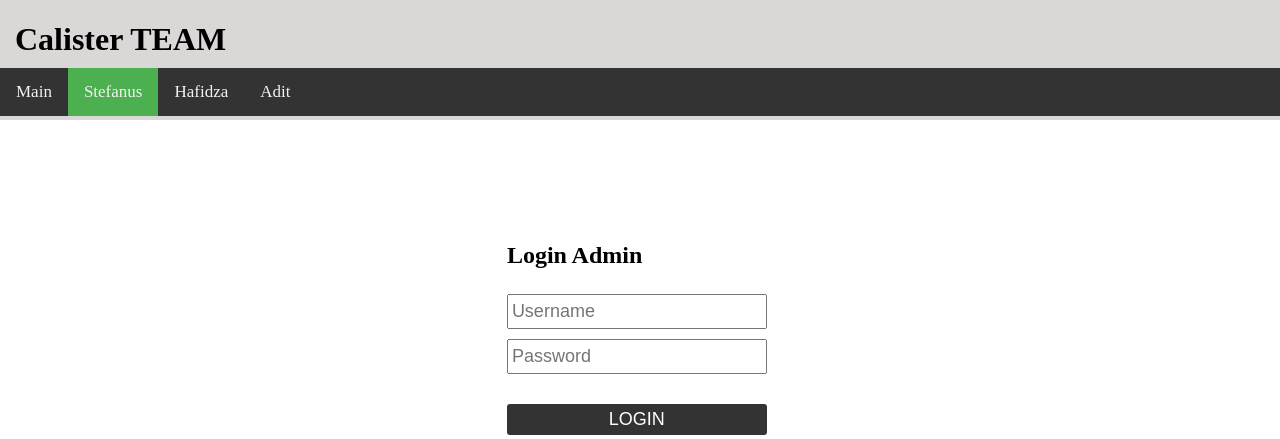
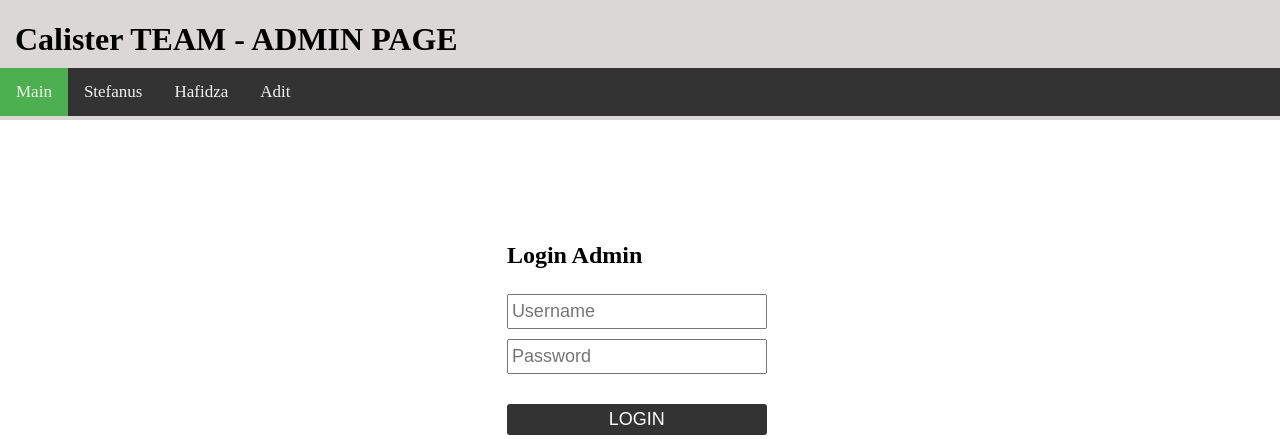
Before and after one commit to garras16/pemweb, a PHP site: page /admin/login.php in a window 1280 px wide. Shown: the top 439 px of the page. Run offline with PHP 8.4, Linux system fonts and the light colour scheme.

Commit message:
40% linked

```diff
--- a/admin/1.php
+++ b/admin/1.php
@@ -14,7 +14,7 @@
 <body>
 	<div class="top">
 		<div class="containt">
-			<h1 class="title">Calister TEAM</h1>
+			<h1 class="title">Calister TEAM - ADMIN PAGE</h1>
 			<div class="nav" id="topnav">
 				<a href="1.php" class="active">Stefanus</a>
 				<a href="2.php">Hafidza</a>
--- a/admin/login.php
+++ b/admin/login.php
@@ -14,16 +14,16 @@
 <body>
 	<div class="top">
 		<div class="containt">
-			<h1 class="title">Calister TEAM</h1>
+			<h1 class="title">Calister TEAM - ADMIN PAGE</h1>
 			<div class="nav" id="topnav">
 				<?php
 				 if(isset($_SESSION['status'])) {
-				 	echo '<a href="src/process/logout.php">Logout</a>';
+				 	echo '<a href="src/process/logout.php"  class="active">Logout</a>';
 				 }else{
-				 	echo '<a href="../index.php">Main</a>';
+				 	echo '<a href="../index.php"  class="active">Main</a>';
 				 }
 				?>
-				<a href="1.php" class="active">Stefanus</a>
+				<a href="1.php">Stefanus</a>
 				<a href="2.php">Hafidza</a>
 				<a href="3.php">Adit</a>
 				<a href="javascript:void(0);" class="icon" onclick="myFunction()">
--- a/stefanus.php
+++ b/stefanus.php
@@ -9,8 +9,8 @@
 		<div class="containt">
 			<h1 class="title">Calister TEAM</h1>
 			<div class="nav" id="topnav">
-				<a href="index.php">Home</a>
-				<a href="stefanus.php" class="active">Stefanus</a>
+				<a href="index.php" class="active">Home</a>
+				<a href="stefanus.php">Stefanus</a>
 				<a href="#hafidza">Hafidza</a>
 				<a href="#adit">Adit</a>
 				<a href="javascript:void(0);" class="icon" onclick="myFunction()">
```
Also changed, not shown: index.php (added, +37 -0 lines), 1 other file.
